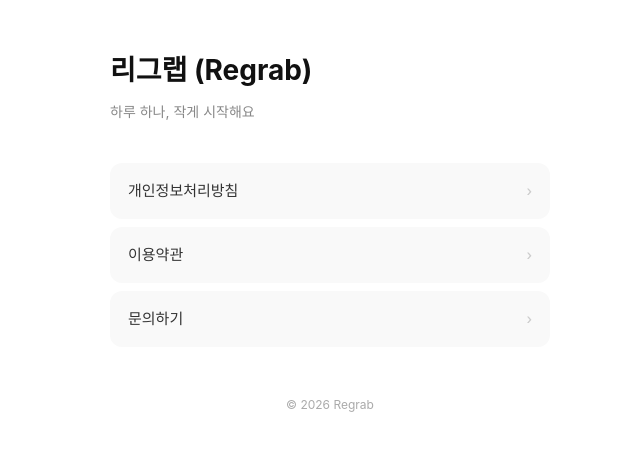
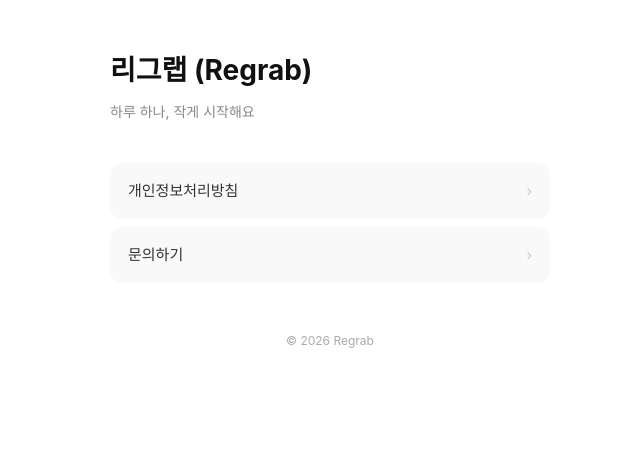
Before and after one commit to lightgrey12/regrab-legal, a plain HTML site: page index.html in a window 1280 px wide. Shown: the whole page, without its empty margins (310-950 px from the left). Drawn offline with Linux system fonts and the light colour scheme.

Commit message:
Update index file

```diff
--- a/index.html
+++ b/index.html
@@ -102,10 +102,6 @@
             개인정보처리방침
             <span class="arrow">›</span>
         </a>
-        <a href="terms.html" class="menu-item">
-            이용약관
-            <span class="arrow">›</span>
-        </a>
         <a href="mailto:117dvlo@gmail.com?subject=리그랩 문의" class="menu-item">
             문의하기
             <span class="arrow">›</span>
```
